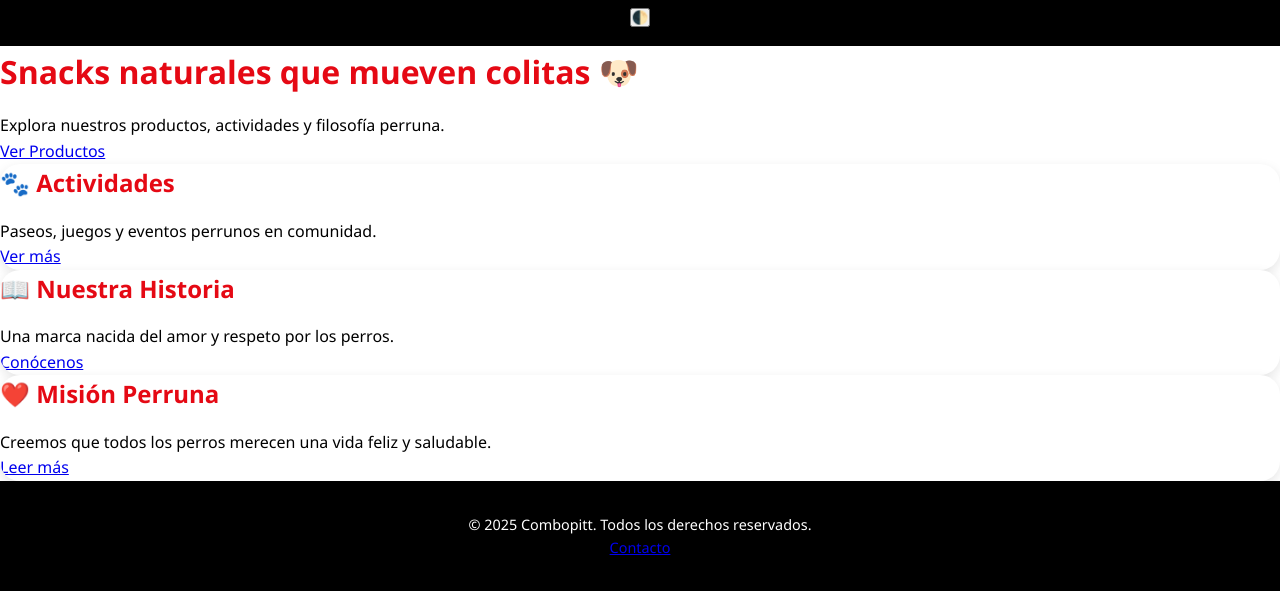
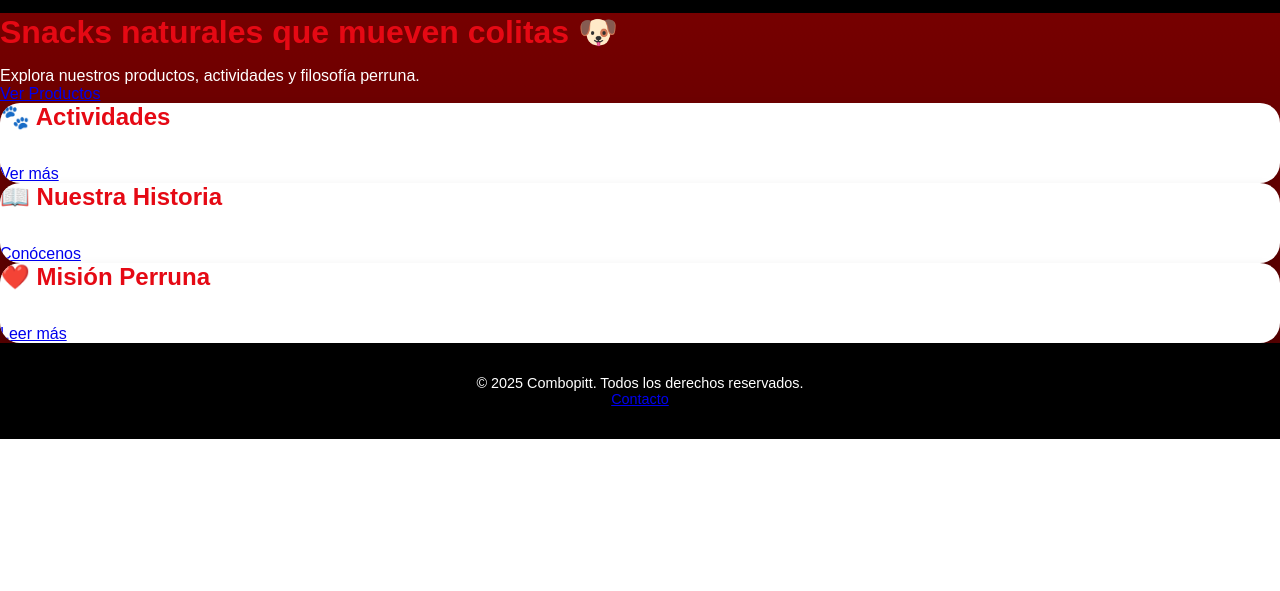
Before and after one commit to santyillana/Pagina-web-creada-por-ia, a plain HTML site: page index.html in a window 1280 px wide. Shown: the part 1337-1928 px from the top of the page. After the commit the page ends 1776 px from the top, so only its background shows below. Drawn offline with Linux system fonts and the light colour scheme.

Commit message:
Update style.css

```diff
--- a/css/style.css
+++ b/css/style.css
@@ -28,12 +28,13 @@ html {
 }
 
 body {
-  font-family: 'Segoe UI', sans-serif;
-  background-color: var(--color-fondo);
-  color: var(--color-texto);
-  line-height: 1.6;
-  transition: background-color 0.4s ease, color 0.4s ease;
+  margin: 0;
+  padding: 0;
+  background: linear-gradient(to bottom, #ff0000, #4b0000);
+  color: white;
+  font-family: 'Arial', sans-serif;
 }
+
 
 /* 3. Contenedores */
 .container {
```
